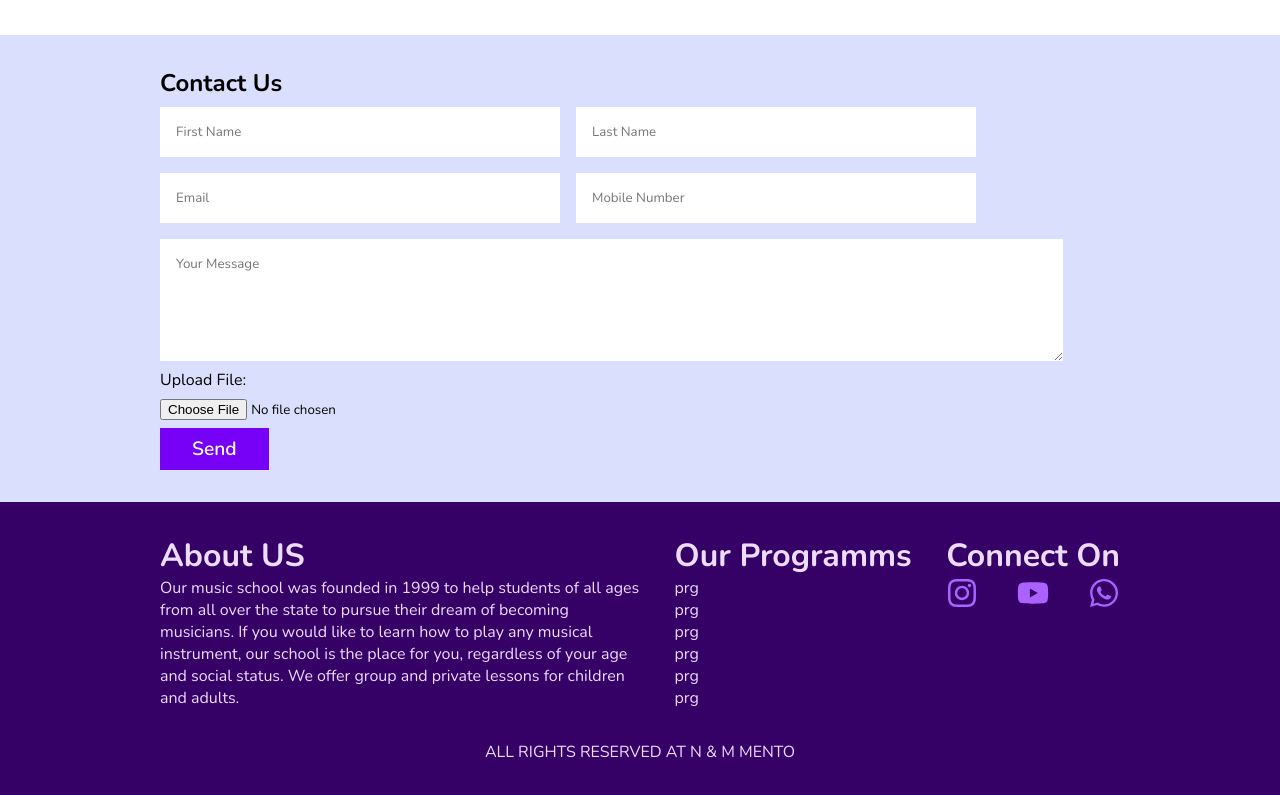
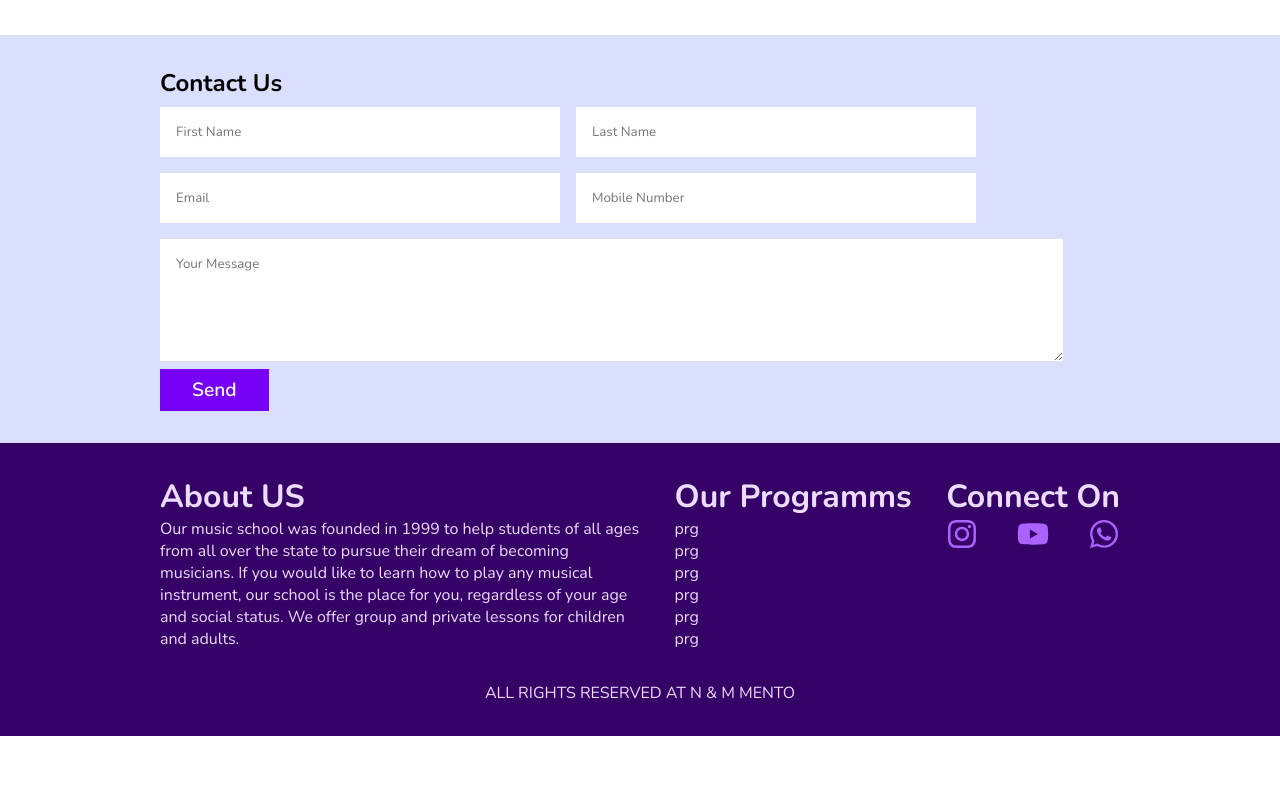
Before and after one commit to NiranjanNCR/counsellingFD, a React (Create React App) app: page / in a window 1280 px wide. Shown: the part 2385-3180 px from the top of the page. After the commit the page ends 3121 px from the top, so only its background shows below. Built offline with nearby package versions, Linux system fonts and the light colour scheme; a web font is replaced by a local one.

Commit message:
Update ContactForm.js

```diff
--- a/src/Components/ContactForm.js
+++ b/src/Components/ContactForm.js
@@ -39,7 +39,7 @@ const ContactForm = () => {
     }
 
     try {
-      const response = await fetch('https://counsellingb.onrender.com/submit', {
+      const response = await fetch('https://counselling-b.vercel.app//submit', {
         method: 'POST',
         body: data,
       });
@@ -108,11 +108,7 @@ const ContactForm = () => {
             placeholder="Your Message"
             required
           ></textarea>
-          <div className="div-input-file">
-            <label htmlFor="file">Upload File:</label>
-            <input type="file" name="file" onChange={handleFileChange} />
-          </div>
-          <button type="submit">Send</button>
+         <button type="submit">Send</button>
         </div>
       </form>
     </section>
```
